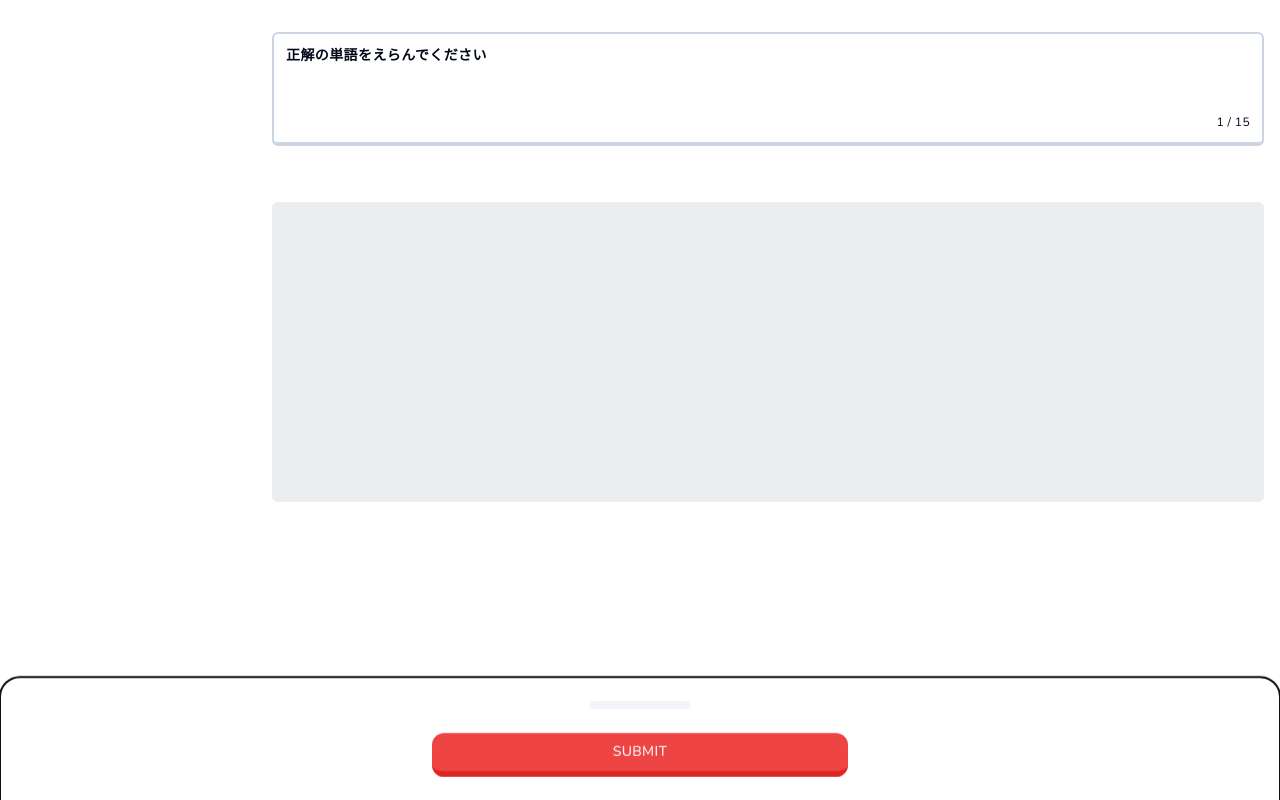
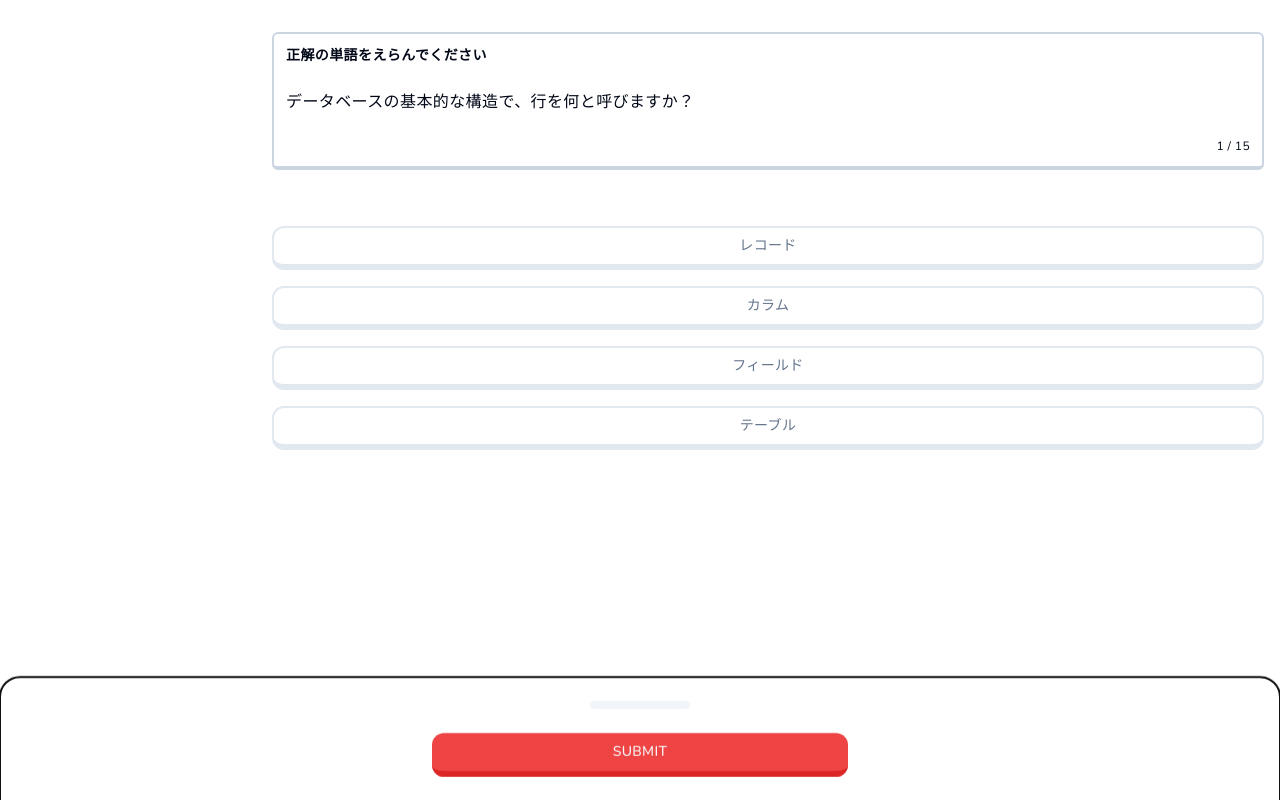
Before and after one commit to YujiTani/questory_prototype, a Next.js app: page /sql/stage/1 in a window 1280 px wide. Built offline with nearby package versions, Linux system fonts and the light colour scheme.

Commit message:
解答選択周りの処理を追加

```diff
--- a/app/(main)/sql/(stage)/stage/[id]/page.tsx
+++ b/app/(main)/sql/(stage)/stage/[id]/page.tsx
@@ -80,14 +80,27 @@ const InnerStagePage = () => {
   // TODO: 問題タイプが増えた場合、ユニオン型にする
   const isSelectType = state.currentQuestion?.type === "select";
 
+  const handleSelectedAnswer = (answer: string) => {
+    dispatch({ type: "SET_STAGE_STATE", payload: "selected" });
+    dispatch({ type: "SET_SELECTED_ANSWER", payload: answer });
+  };
+
+  const handleSubmit = (payload: boolean) => {
+    // TODO: SEのON／OFF切り替えはユーザーができるようにする
+    const sound = payload ? "success2" : "failure2";
+    const audio = new Audio(`/se/${sound}.mp3`);
+    audio.play();
+
+    dispatch({ type: "CORRECT_ANSWER", payload });
+    dispatch({ type: "SET_STAGE_STATE", payload: "result" });
+  };
+
   // 解答で使用するコンポーネントを取得
   // TODO: 数が増えた場合、別ファイルに切り出す
   const AnserField = isSelectType ? (
     <MultipleChoice
       answers={answers}
-      handleClick={(answer) =>
-        dispatch({ type: "SET_SELECTED_ANSWER", payload: answer })
-      }
+      handleClick={handleSelectedAnswer}
       selectedAnswer={state.selectedAnswer}
     />
   ) : (
@@ -101,6 +114,7 @@ const InnerStagePage = () => {
     <>
       <div className="scroll-smooth">
         <QuestionInfo
+          question={state.currentQuestion}
           target={
             stageData.find(({ id }) => id === Number(stageId))?.target ?? ""
           }
@@ -112,8 +126,11 @@ const InnerStagePage = () => {
           {state.currentQuestion ? (
             AnserField
           ) : (
-            <div className="text-center">
-              <Skeleton className="w-[full] h-[300px] bg-gray-200" />
+            <div className="mt-14 flex flex-col gap-4">
+              <Skeleton className="w-[full] h-[40px] bg-gray-200" />
+              <Skeleton className="w-[full] h-[40px] bg-gray-200" />
+              <Skeleton className="w-[full] h-[40px] bg-gray-200" />
+              <Skeleton className="w-[full] h-[40px] bg-gray-200" />
             </div>
           )}
         </main>
@@ -123,9 +140,7 @@ const InnerStagePage = () => {
           isOpen={state.isOpen}
           answer={state.currentQuestion?.answer}
           selectedAnswer={state.selectedAnswer}
-          handleSubmit={(payload) =>
-            dispatch({ type: "CORRECT_ANSWER", payload })
-          }
+          handleSubmit={handleSubmit}
           isCorrect={state.isCorrect}
         />
       </div>
--- a/app/hooks/stageReducer.ts
+++ b/app/hooks/stageReducer.ts
@@ -6,8 +6,10 @@ export interface State {
   questCount: number;
   totalCount: number;
   currentQuestion: selectQuestion | sortingQuestion | null;
+  stageState: "prepare" | "selected" | "result";
   selectedAnswer: string | null;
   isCorrect: boolean;
+  isError: string | null;
 }
 
 export type Action =
@@ -15,9 +17,11 @@ export type Action =
   | { type: 'TOGGLE_OPEN' }
   | { type: 'SET_QUEST_COUNT'; payload: number }
   | { type: 'SET_TOTAL_COUNT'; payload: number }
-  | { type: 'SET_CURRENT_QUESTION'; payload: selectQuestion | sortingQuestion }
+  | { type: 'SET_QUESTION'; payload: selectQuestion | sortingQuestion }
+  | { type: 'SET_STAGE_STATE'; payload: "prepare" | "selected" | "result" }
   | { type: 'SET_SELECTED_ANSWER'; payload: string }
-  | { type: 'SET_CORRECT_ANSWER'; payload: boolean };
+  | { type: 'CORRECT_ANSWER'; payload: boolean }
+  | { type: 'SET_ERROR'; payload: string | null };
 
 export const initialState: State = {
   snap: "148px",
@@ -25,8 +29,10 @@ export const initialState: State = {
   questCount: 1,
   totalCount: 0,
   currentQuestion: null,
+  stageState: "prepare",
   selectedAnswer: null,
   isCorrect: false,
+  isError: null,
 };
 
 export function reducer(state: State, action: Action): State {
@@ -39,15 +45,16 @@ export function reducer(state: State, action: Action): State {
       return { ...state, questCount: action.payload };
     case 'SET_TOTAL_COUNT':
       return { ...state, totalCount: action.payload };
-    case 'SET_CURRENT_QUESTION':
-      return { ...state, currentQuestion: action.payload };
+    case 'SET_QUESTION':
+      return{ ...state, currentQuestion: action.payload };
+    case 'SET_STAGE_STATE':
+      return { ...state, stageState: action.payload };
     case 'SET_SELECTED_ANSWER':
       return { ...state, selectedAnswer: action.payload };
-    // answerとselectedAnswerが一致しているか判定
-    case 'SET_CORRECT_ANSWER':
-      console.log("setCorrectAnswer");
-      const isCorrect = state.currentQuestion && state.selectedAnswer === state.currentQuestion.answer;
-      return { ...state, isCorrect: isCorrect ? true : false };
+    case 'CORRECT_ANSWER':
+      return { ...state, isCorrect: action.payload };
+    case 'SET_ERROR':
+      return { ...state, isError: action.payload };
     default:
       return state;
   }
--- a/components/question/questionInfo.tsx
+++ b/components/question/questionInfo.tsx
@@ -1,23 +1,41 @@
+import { selectQuestion, sortingQuestion } from "@/data/questions";
 import { Separator } from "@radix-ui/react-separator";
+import { Skeleton } from "../common/skeleton";
 
 type Props = {
+  question: selectQuestion | sortingQuestion | null;
   target: string;
   title: string;
   index: number;
   count: number;
 };
 
-const QuestionInfo = ({ target, title, index, count }: Props) => {
+const QuestionInfo = ({ question, target, title, index, count }: Props) => {
   return (
     <div className="mt-4 p-3 border-2 border-slate-300 rounded-md flex flex-col gap-3 border-b-[4px] border-b-slate-300 tracking-wide">
-      <h1 className="text-sm font-bold">{target}</h1>
+      {question ? (
+        <h1 className="text-sm font-bold">{target}</h1>
+      ) : (
+        <Skeleton className="w-3/5 h-[20px] bg-gray-200" />
+      )}
       <Separator orientation="horizontal" />
-      <p className="text-pretty">{title}</p>
+      {question ? (
+        <p className="text-pretty">{title}</p>
+      ) : (
+        <>
+          <Skeleton className="w-full h-[20px] bg-gray-200" />
+          <Skeleton className="w-full h-[20px] bg-gray-200" />
+        </>
+      )}
       <Separator orientation="horizontal" />
       <div className="flex justify-end">
-        <span className="text-xs">
-          {index} / {count}
-        </span>
+        {question ? (
+          <span className="text-xs">
+            {index} / {count}
+          </span>
+        ) : (
+          <Skeleton className="w-12 h-3 bg-gray-200" />
+        )}
       </div>
     </div>
   );
```
Also changed, not shown: 2 other files (tests, documents, lock files or other folders).
